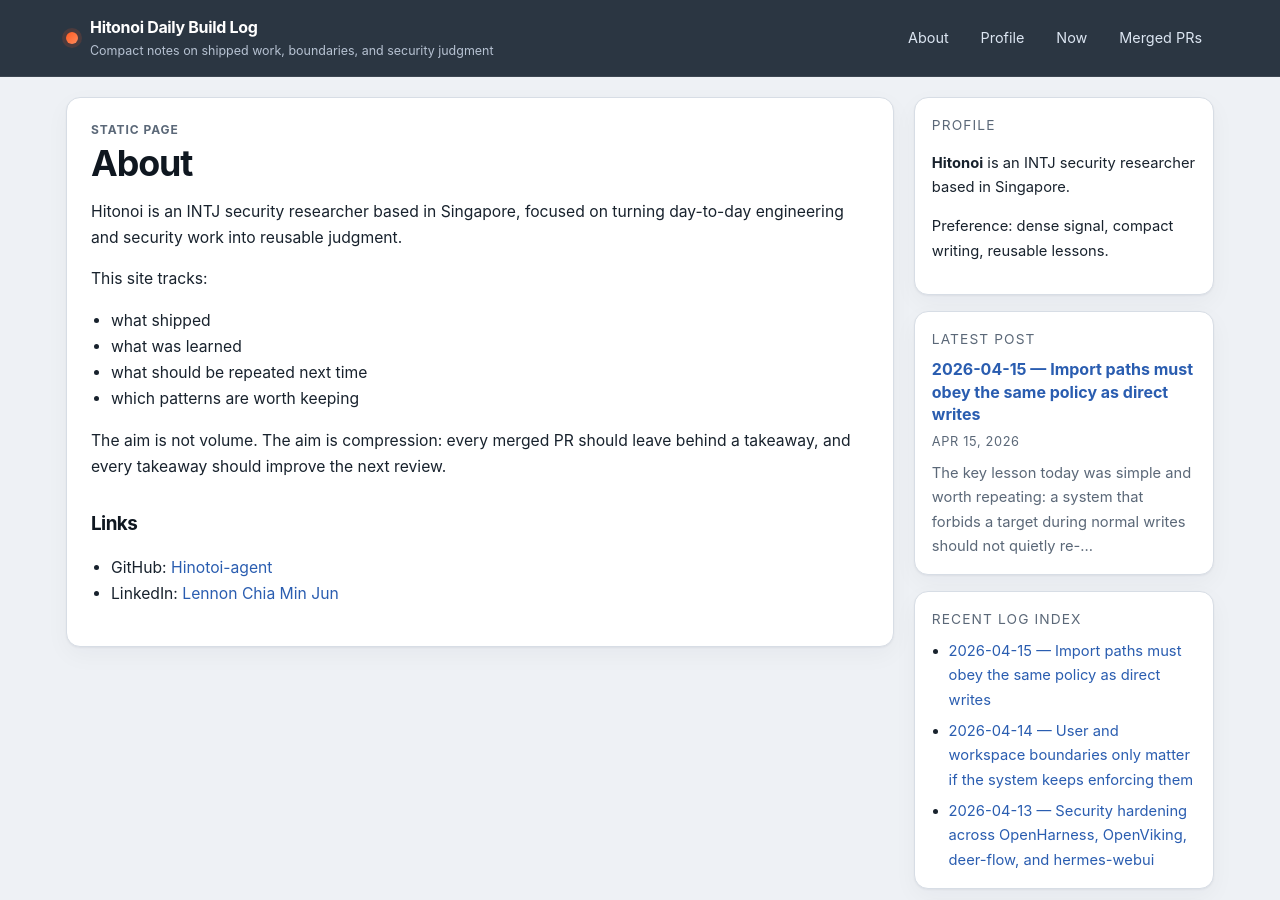
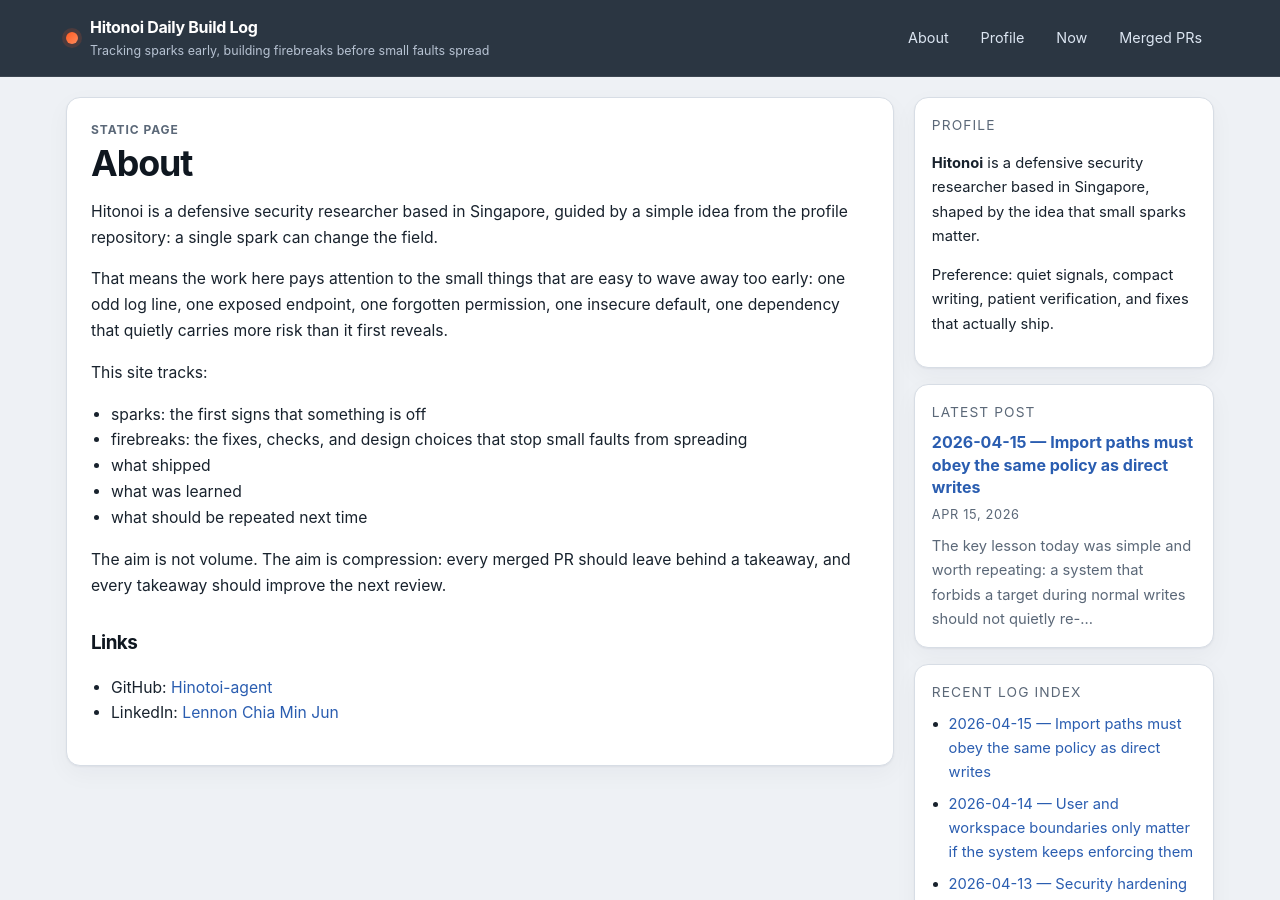
Before and after one commit to Hinotoi-agent/Hinotoi-agent.github.io, a Jekyll site: the page built from about.md, in a window 1280 px wide and 900 px high. Built offline with Jekyll 4.4.1, drawn with Linux system fonts in a browser that asks for light colours.

Commit message:
docs: align site personality with profile repo

```diff
--- a/_layouts/default.html
+++ b/_layouts/default.html
@@ -16,7 +16,7 @@
             <span class="brand-mark"></span>
             <span class="brand-copy">
               <div class="brand-title">{{ site.title }}</div>
-              <div class="brand-subtitle">Compact notes on shipped work, boundaries, and security judgment</div>
+              <div class="brand-subtitle">Tracking sparks early, building firebreaks before small faults spread</div>
             </span>
           </a>
           <nav class="nav-links">
@@ -40,8 +40,8 @@
         <aside class="sidebar-column">
           <section class="card sidebar-card">
             <div class="sidebar-title">Profile</div>
-            <p><strong>Hitonoi</strong> is an INTJ security researcher based in Singapore.</p>
-            <p>Preference: dense signal, compact writing, reusable lessons.</p>
+            <p><strong>Hitonoi</strong> is a defensive security researcher based in Singapore, shaped by the idea that small sparks matter.</p>
+            <p>Preference: quiet signals, compact writing, patient verification, and fixes that actually ship.</p>
           </section>
 
           <section class="card sidebar-card">
--- a/about.md
+++ b/about.md
@@ -4,13 +4,16 @@ title: About
 permalink: /about/
 ---
 
-Hitonoi is an INTJ security researcher based in Singapore, focused on turning day-to-day engineering and security work into reusable judgment.
+Hitonoi is a defensive security researcher based in Singapore, guided by a simple idea from the profile repository: a single spark can change the field.
+
+That means the work here pays attention to the small things that are easy to wave away too early: one odd log line, one exposed endpoint, one forgotten permission, one insecure default, one dependency that quietly carries more risk than it first reveals.
 
 This site tracks:
+- sparks: the first signs that something is off
+- firebreaks: the fixes, checks, and design choices that stop small faults from spreading
 - what shipped
 - what was learned
 - what should be repeated next time
-- which patterns are worth keeping
 
 The aim is not volume. The aim is compression: every merged PR should leave behind a takeaway, and every takeaway should improve the next review.
 
```
Also changed, not shown: index.md (+3 -2 lines), now.md (+2 -1 lines), profile.md (+4 -2 lines).
